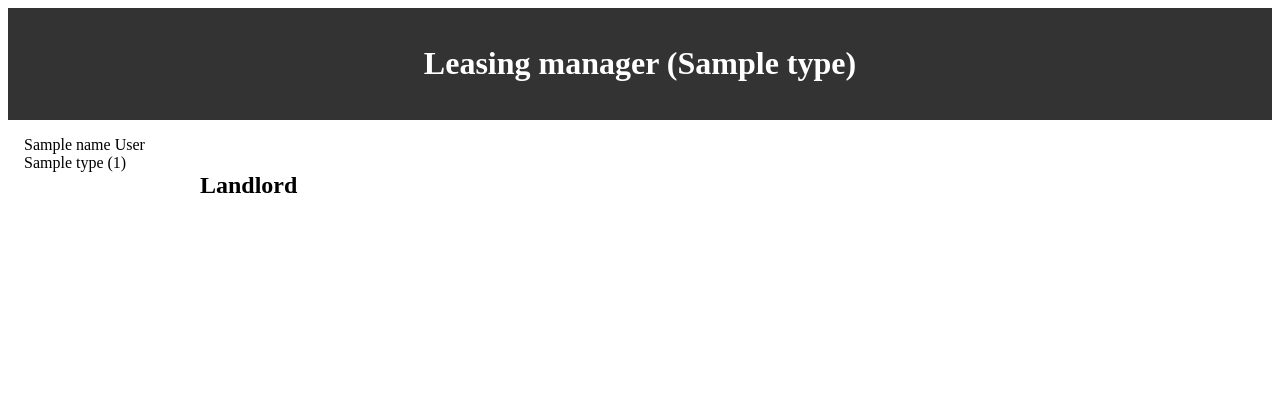
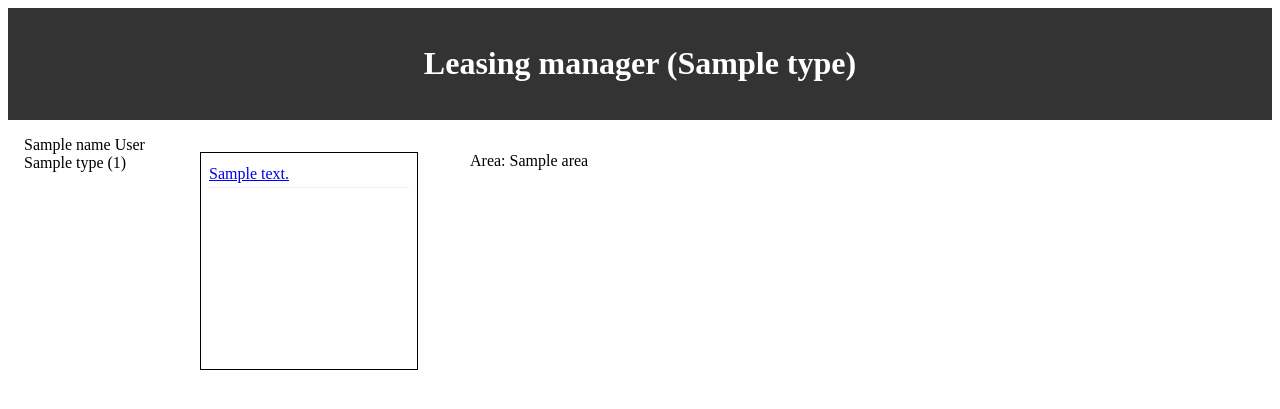
Before and after one commit to Xshaddd/lab4, a Flask app: template templates/workspace_landlord.html in a window 1280 px wide. Shown: the top 409 px of the page. Run offline with Flask 3, Linux system fonts and the light colour scheme; the template is opened without the code that fills it: most values are stand-ins (such as "Sample title", 1, 10 or a date in 2020).

Commit message:
Implemented landlord functionality

```diff
--- a/app.py
+++ b/app.py
@@ -133,13 +133,36 @@ def tenant_mode(user_data, methods=['GET', 'POST']):
 
 def landlord_mode(user_data):
 
-    return render_template(
-        'workspace_landlord.html',
-        name=user_data['name'],
-        surname=user_data['surname'],
-        type=user_data['type'],
-        id=user_data['id']
-    )
+    user = Landlord(user_data['name'], user_data['surname'])
+    user._property.clear()
+    with open('data/propertydata.csv') as file:
+        reader = csv.DictReader(file)
+        for row in reader:
+            if row['ownerid'] == session['userid']:
+                area = float(row['area'])
+                address = row['address']
+                housing = Housing(area, address)
+                user._property.append(housing)
+
+    item_id = request.args.get('item_address', type=str)
+    if item_id:
+        selected_item = [i for i in user._property if i.address == item_id][0]
+        session['sel_id'] = selected_item.address
+
+    return_kwargs = {
+            'name':user_data['name'],
+            'surname':user_data['surname'],
+            'type':user_data['type'],
+            'id':user_data['id'],
+            'items': user._property
+            }
+
+    if 'selected_item' in locals():
+        return_kwargs.update({
+            'selected_item': selected_item
+        })
+
+    return render_template('workspace_landlord.html', **return_kwargs)
 
 if __name__ == '__main__':
     # Bind to PORT if defined, otherwise default to 5000.
--- a/templates/workspace_landlord.html
+++ b/templates/workspace_landlord.html
@@ -1,4 +1,38 @@
 {% extends 'workspace.html' %}
 {% block content %}
-    <h2>Landlord</h2>
+<style>
+    .content {
+        display: flex;
+        align-items: flex-start;
+    }
+    .description {
+        padding-left: 5%;
+        width: 40%;
+    }
+
+</style>
+
+<div class="content">
+    <div class="itemlist">
+        <ul>
+            {% for item in items %}
+                <li>
+                    <a href="{{ url_for('show_workspace', item_address=item.address) }}">{{ item.address }}</a>
+                </li>
+            {% endfor %}
+        </ul>
+    </div>
+
+    <div class="description">
+        {% if selected_item %}
+        <div id="details">
+            Area: {{ selected_item.area }} <br>
+        </div>
+        {% else %}
+        <div id="details">
+            <p>Select an item to see details.</p>
+        </div>
+        {% endif %}
+    </div>
+</div>
 {% endblock %}
```
